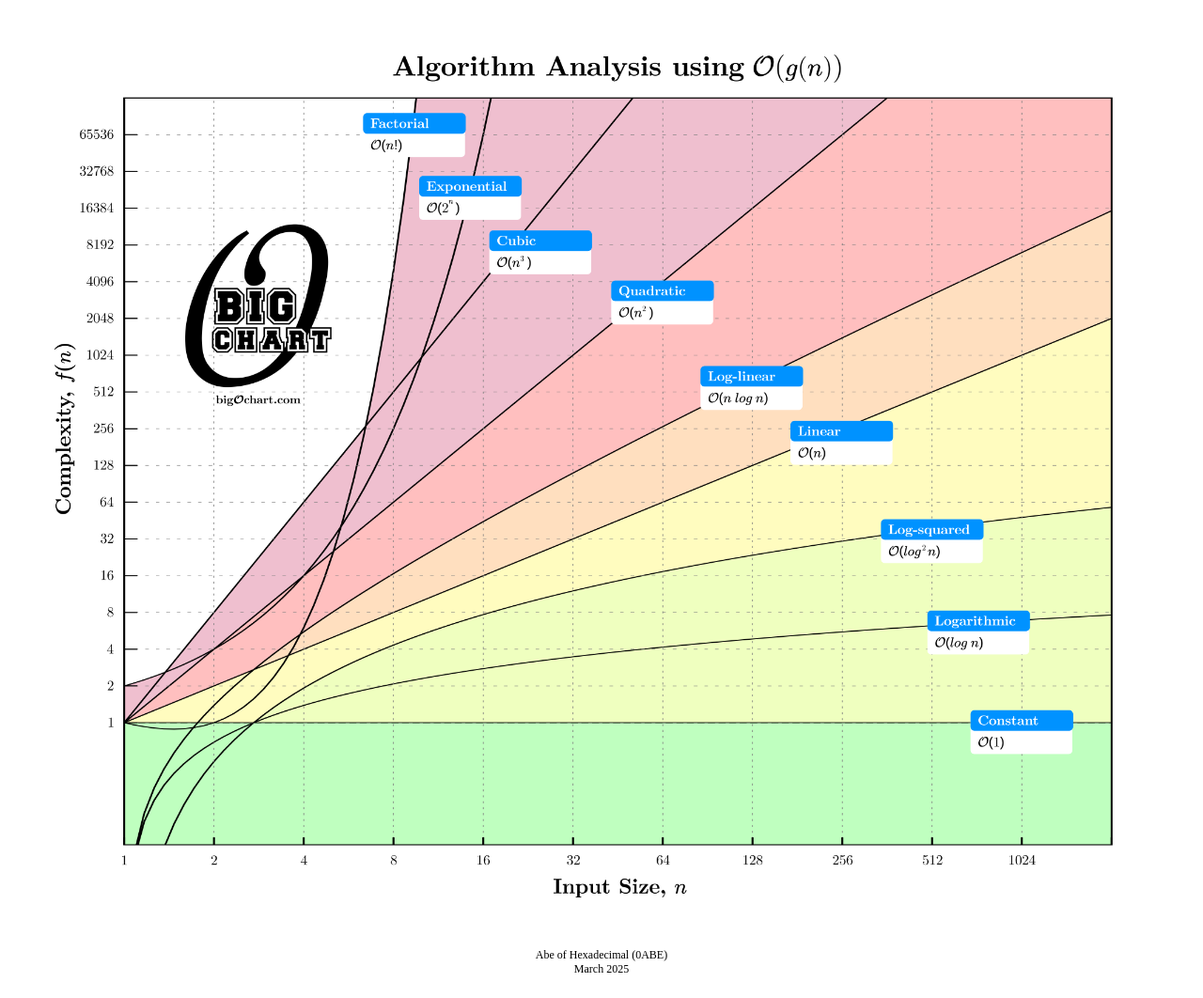
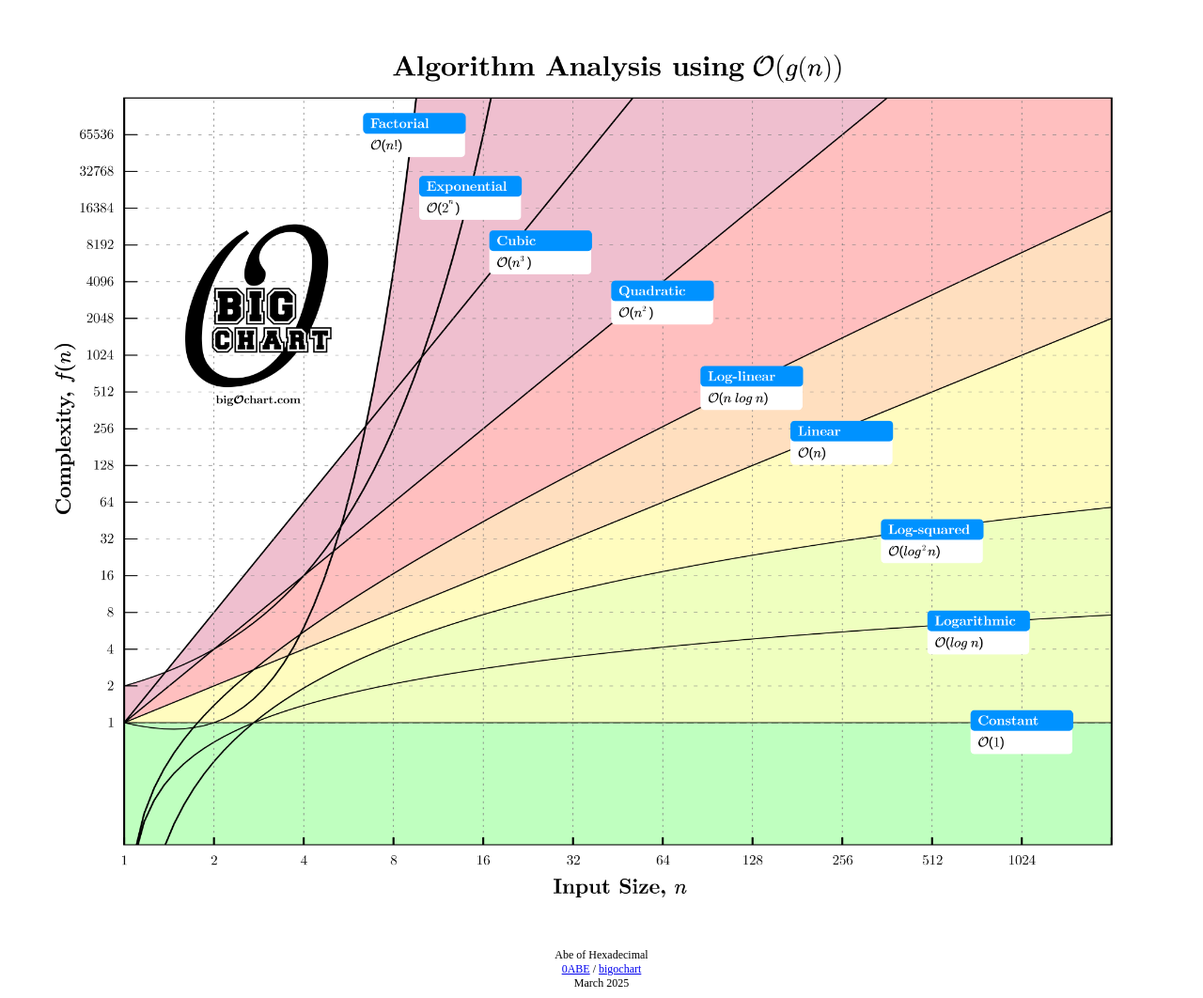
Before and after one commit to 0ABE/bigochart, a plain HTML site: page www/index.htm in a window 1280 px wide. Shown: the whole page at 94% size. Drawn offline with Linux system fonts and the light colour scheme.

Commit message:
Update bigochart footer

```diff
--- a/www/index.htm
+++ b/www/index.htm
@@ -31,7 +31,8 @@ div.author {
     <img src="250301_bigochart_loglog.png" alt="Big O Chart">
 </div>
 <div class="author">
-    Abe of Hexadecimal (0ABE)<br/>
+    Abe of Hexadecimal<br/>
+    <a href="https://github.com/0ABE">0ABE</a> / <a href="https://github.com/0ABE/bigochart">bigochart</a><br/>
     March 2025
 </div>
 </body>
```
